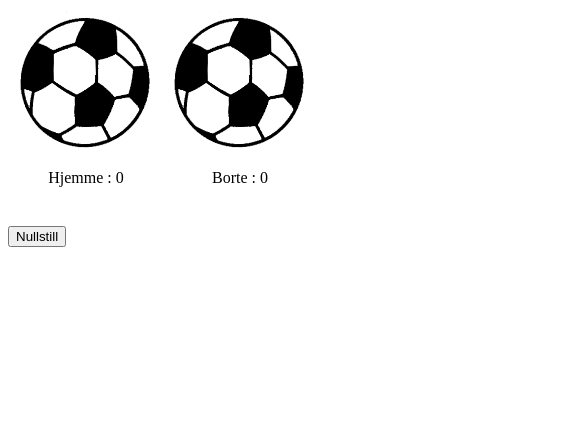
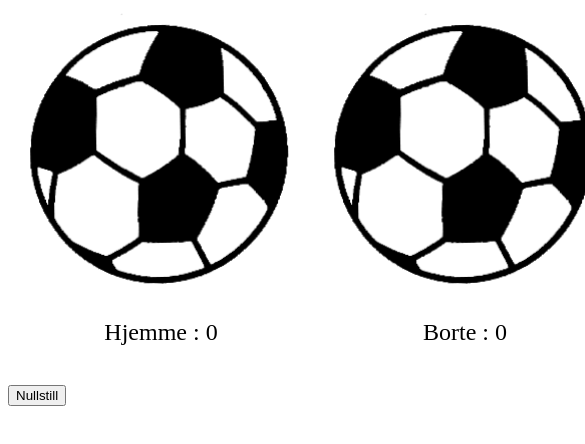
Before and after one commit to Karlaug/Sporty, a plain HTML site: page index.html in a window 390 px wide. Shown: the top 444 px of the page, 585 px wide, since content can reach past the window. Drawn offline with nearby package versions, Linux system fonts and the light colour scheme.

Commit message:
Increased size for mobile

```diff
--- a/css/small.css
+++ b/css/small.css
@@ -2,11 +2,11 @@ body {
 }
 
 #goalImage {
-height:150px;
-width:150px;
+height:300px;
+width:300px;
 }
 
 #caption
 {
-    font-size:medium;
+    font-size:x-large;
 }
```
